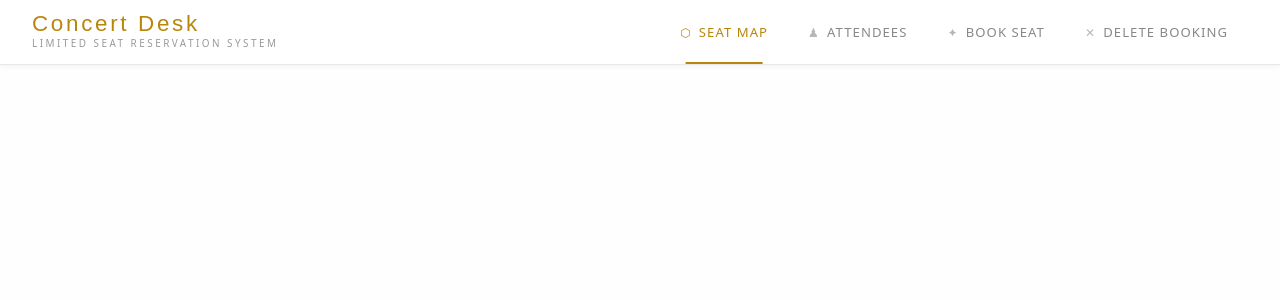
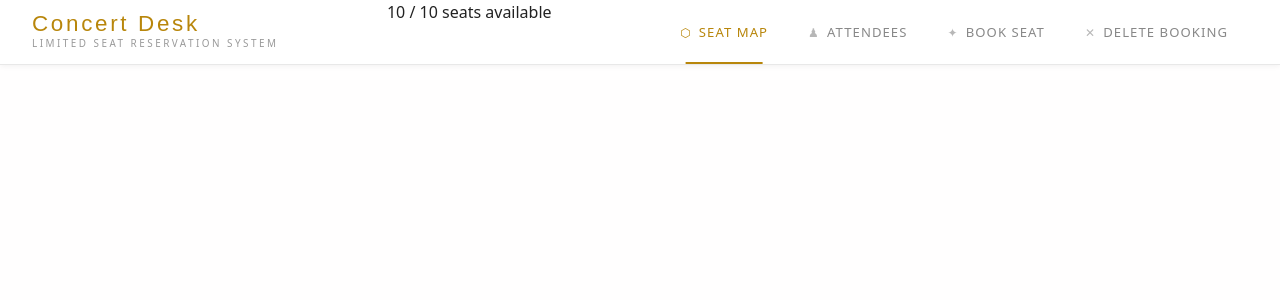
Before and after one commit to jqvoon/IT5007-Assignment-1, a React (Vite) app in the folder my-app/: page / in a window 1280 px wide. Shown: the top 300 px of the page. Built offline with nearby package versions, Linux system fonts and the light colour scheme.

Commit message:
FEATURE - Available ticket counter

```diff
--- /dev/null
+++ b/my-app/src/components/AvailableTickets.jsx
@@ -0,0 +1,16 @@
+import { useAppContext } from "../context/appContext"
+
+const AvailableTickets = () => {
+    const { seatData } = useAppContext();
+    const totalSeats = seatData.length;
+    const numSeatsRemaining = seatData.filter(seat => seat.reservedBy === null).length
+
+    return (
+        <div className="available-tickets">
+            <span className="tickets-remaining">{numSeatsRemaining}</span>
+            <span className="tickets-label"> / {totalSeats} seats available</span>
+        </div>
+    )
+}
+
+export default AvailableTickets
--- a/my-app/src/components/NavBar.jsx
+++ b/my-app/src/components/NavBar.jsx
@@ -1,3 +1,4 @@
+import AvailableTickets from './AvailableTickets';
 import './NavBar.css';
 
 const NAV_ITEMS = [
@@ -14,7 +15,7 @@ const NavBar = ({ currentView, setCurrentView }) => {
         <span className="navbar-logo-title">Concert Desk</span>
         <span className="navbar-logo-subtitle">Limited Seat Reservation System</span>
       </div>
-
+      <AvailableTickets/>
       <ul className="navbar-links">
         {NAV_ITEMS.map(({ id, label, icon }) => (
           <li key={id}>
```
